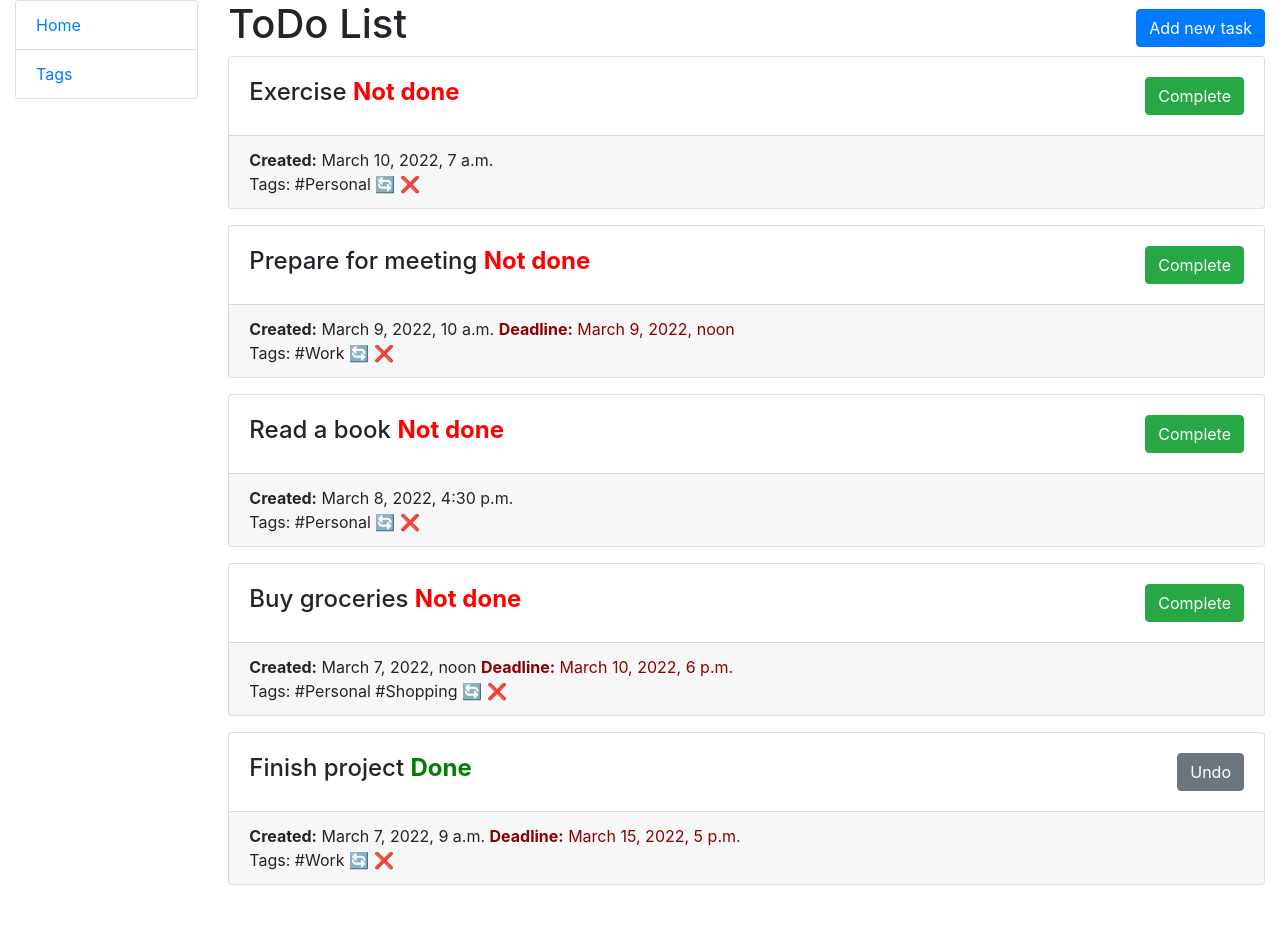
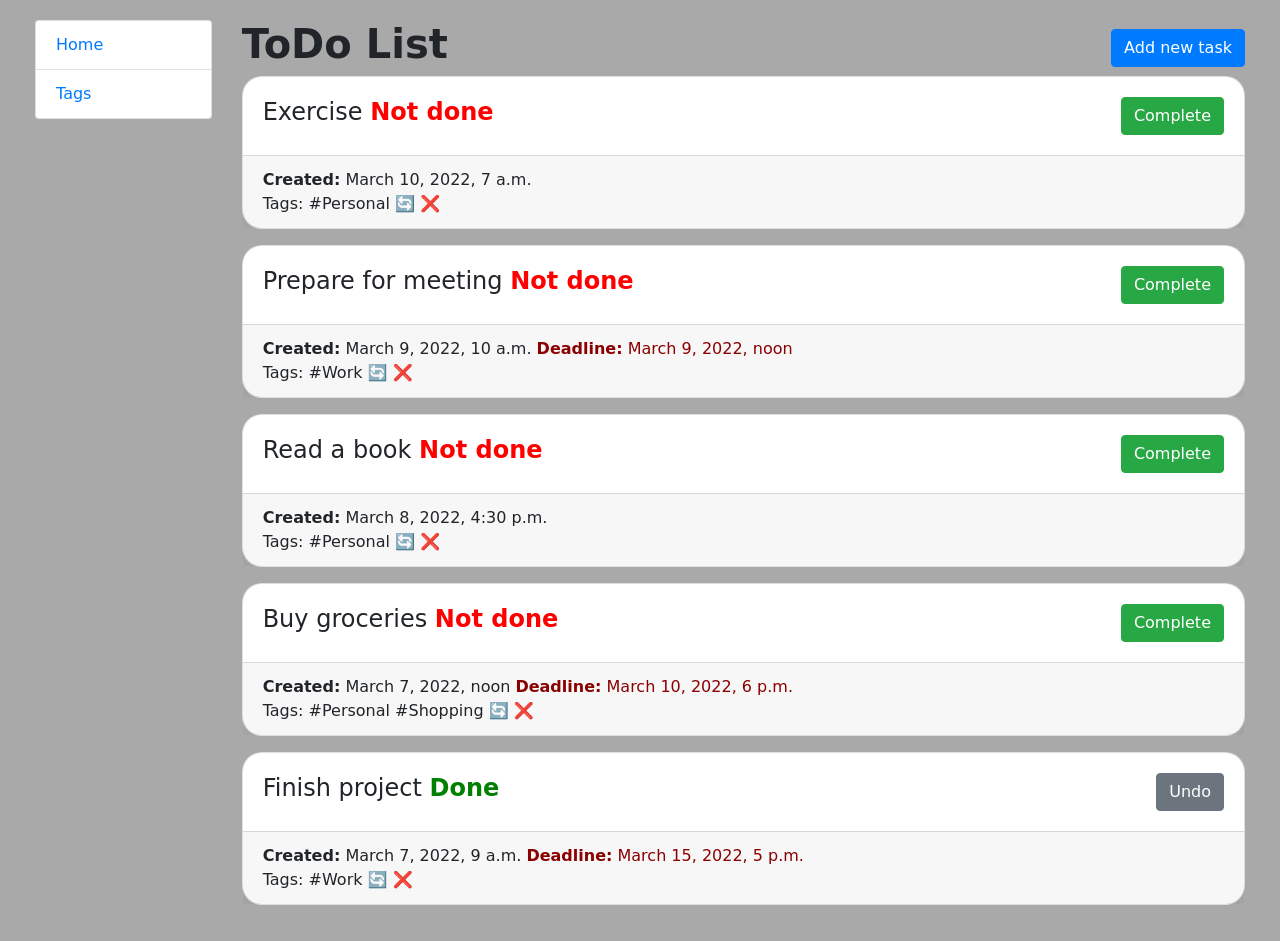
Before and after one commit to ArturPoltser/py-todo-list, a Django app: page / in a window 1280 px wide. Before the commit the page ends 885 px from the top, so only its background shows below. Run offline with Django 5.2, Linux system fonts and the light colour scheme; data comes from the database, SQL or seed files in the repository.

Commit message:
add UI to project

```diff
--- a/static/css/styles.css
+++ b/static/css/styles.css
@@ -0,0 +1,9 @@
+body {
+    font-family: 'Pacifico', cursive;
+    background-color: darkgray;
+    padding: 20px;
+}
+
+.card {
+    border-radius: 20px;
+}
--- a/templates/todo_list/index.html
+++ b/templates/todo_list/index.html
@@ -2,7 +2,7 @@
 
 {% block content %}
   <div class="d-flex justify-content-between align-items-center">
-    <h1>ToDo List</h1><a href="{% url 'todo_list:task-create' %}" style="float: right" class="btn btn-primary">Add new task</a>
+    <h1><strong>ToDo List</strong></h1><a href="{% url 'todo_list:task-create' %}" style="float: right" class="btn btn-primary">Add new task</a>
   </div>
   {% if task_list %}
     {% for task in task_list %}
```
